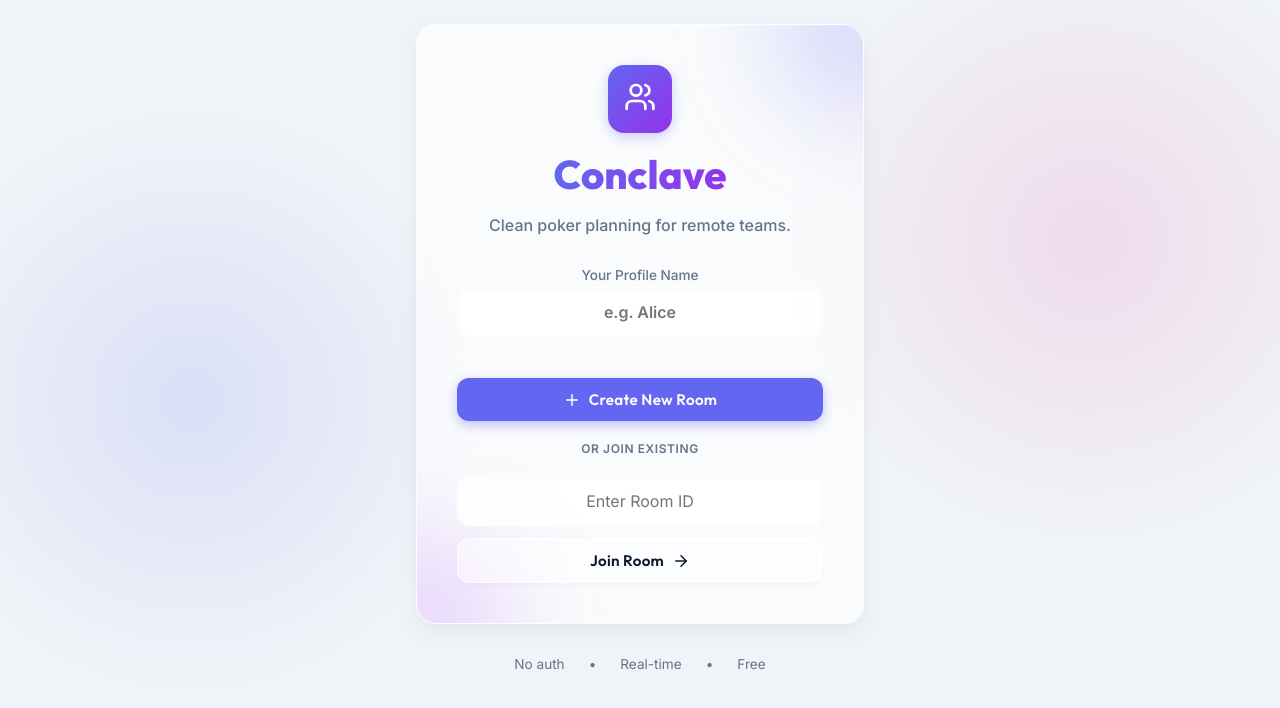
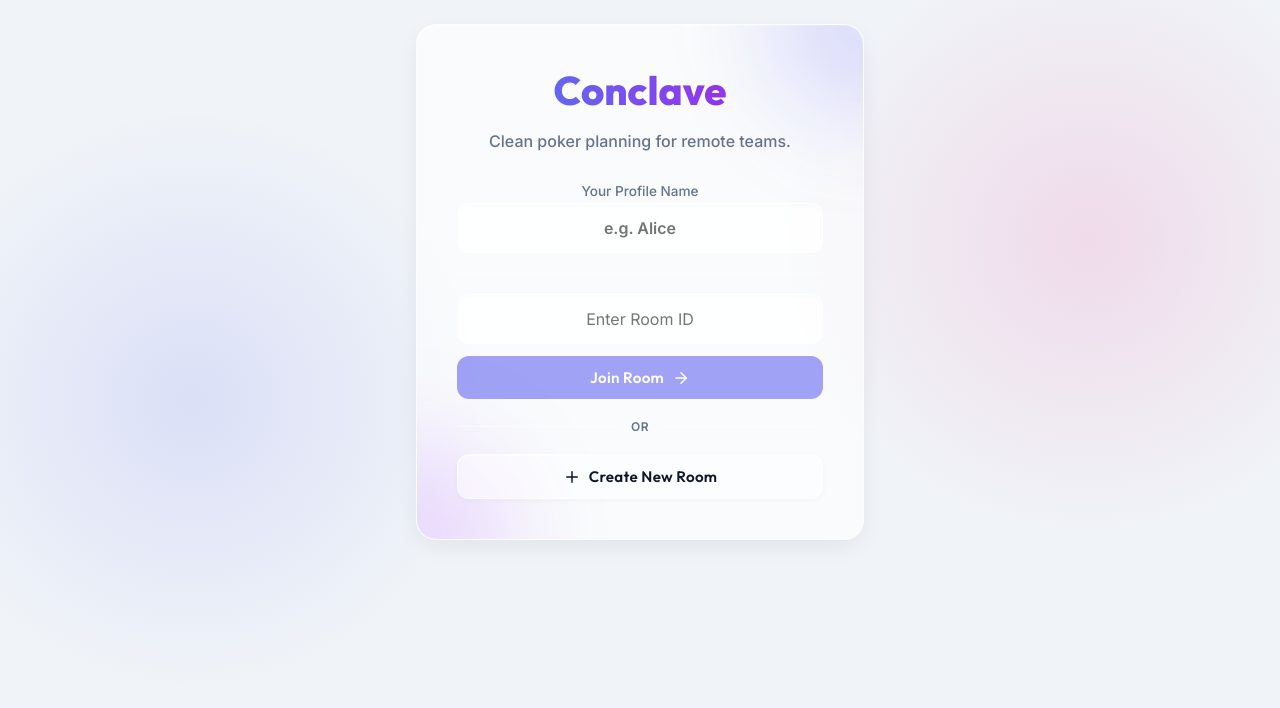
Before and after one commit to vhiribarren/conclave, a React (Vite) app in the folder client/: page / in a window 1280 px wide. Shown: the top 708 px of the page. Built offline with nearby package versions, Linux system fonts and the light colour scheme.

Commit message:
feat: review landing page content

```diff
--- a/client/src/components/Landing.tsx
+++ b/client/src/components/Landing.tsx
@@ -23,7 +23,7 @@
  */
 import React, { useState } from 'react';
 import { useNavigate } from 'react-router-dom';
-import { Users, Plus, ArrowRight, History, Clock, Crown } from 'lucide-react';
+import { Plus, ArrowRight, History, Clock, Crown } from 'lucide-react';
 import { getUserName, setUserName } from '../services/user';
 import { getHistory, type HistoryEntry } from '../services/history';
 
@@ -77,9 +77,6 @@ const Landing = () => {
         <div className="landing-glow-2"></div>
 
         <div className="landing-header">
-          <div className="landing-icon-wrapper">
-            <Users size={32} color="white" />
-          </div>
           <h1 className="landing-title">
             Conclave
           </h1>
@@ -105,17 +102,6 @@ const Landing = () => {
             <div className="landing-divider-line"></div>
           </div>
 
-          <button onClick={() => setShowCreateModal(true)} disabled={isLoading} className="premium-button">
-            <Plus size={18} />
-            {isLoading ? 'Creating...' : 'Create New Room'}
-          </button>
-
-          <div className="landing-divider">
-            <div className="landing-divider-line"></div>
-            <span className="landing-divider-text">or join existing</span>
-            <div className="landing-divider-line"></div>
-          </div>
-
           <form onSubmit={joinRoom} className="landing-form">
             <input
               type="text"
@@ -125,11 +111,22 @@ const Landing = () => {
               onChange={(e) => setRoomName(e.target.value)}
               style={{ textAlign: 'center' }}
             />
-            <button type="submit" className="premium-button secondary">
+            <button type="submit" className="premium-button" disabled={!roomName.trim()}>
               Join Room
               <ArrowRight size={18} />
             </button>
           </form>
+
+          <div className="landing-divider">
+            <div className="landing-divider-line"></div>
+            <span className="landing-divider-text">or</span>
+            <div className="landing-divider-line"></div>
+          </div>
+
+          <button onClick={() => setShowCreateModal(true)} disabled={isLoading} className="premium-button secondary">
+            <Plus size={18} />
+            {isLoading ? 'Creating...' : 'Create New Room'}
+          </button>
         </div>
 
         {history.length > 0 && (
@@ -191,14 +188,6 @@ const Landing = () => {
           </div>
         </div>
       )}
-
-      <div className="landing-footer">
-        <span>No auth</span>
-        <span>•</span>
-        <span>Real-time</span>
-        <span>•</span>
-        <span>Free</span>
-      </div>
     </div>
   );
 };
```
